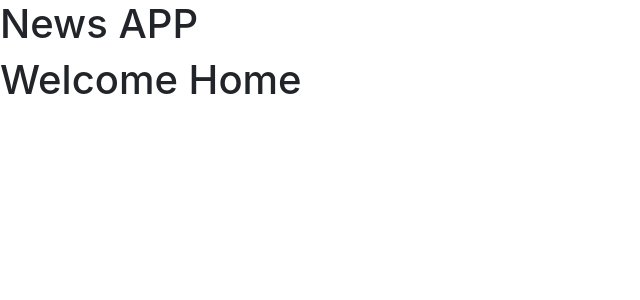
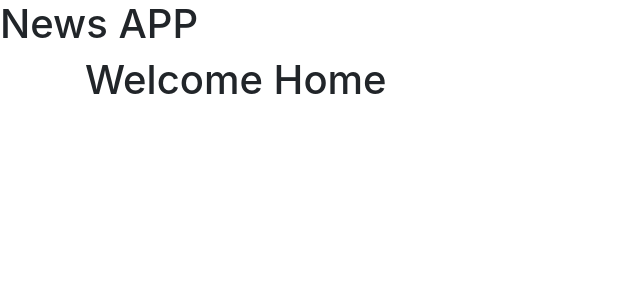
Before and after one commit to Bahhous/NewsApp, a React app: page / in a window 1280 px wide. Shown: the top 300 px of the page, without its empty margins (0-640 px from the left). Built offline with nearby package versions, Linux system fonts and the light colour scheme.

Commit message:
Set base template

```diff
--- a/src/Router.js
+++ b/src/Router.js
@@ -9,6 +9,7 @@ import ErrorBoundary from "./ErrorBoundary";
 import { PUBLIC_ROUTE } from "./route.constants";
 
 import Loader from "./Components/Loader";
+import Base from "./Template/Base";
 
 const publicRoutes = [
   {
@@ -21,6 +22,7 @@ const publicRoutes = [
 export default function Routes() {
   return (
     <ErrorBoundary>
+      <Base>
         <Suspense fallback={<Loader />}>
           <Router>
             <Switch>
@@ -37,6 +39,7 @@ export default function Routes() {
             </Switch>
           </Router>
         </Suspense>
+      </Base>
     </ErrorBoundary>
   );
 }
```
Lines whose indentation alone changed are shown as unchanged.
